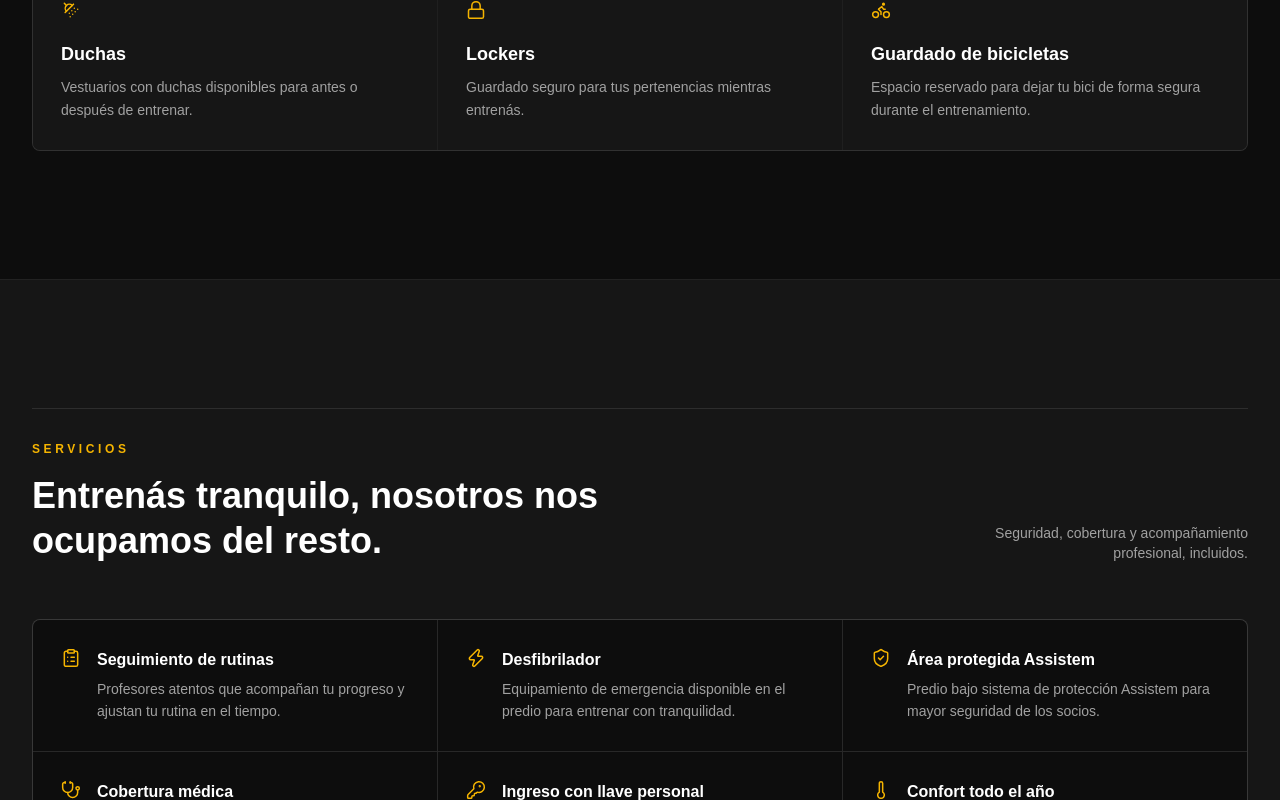
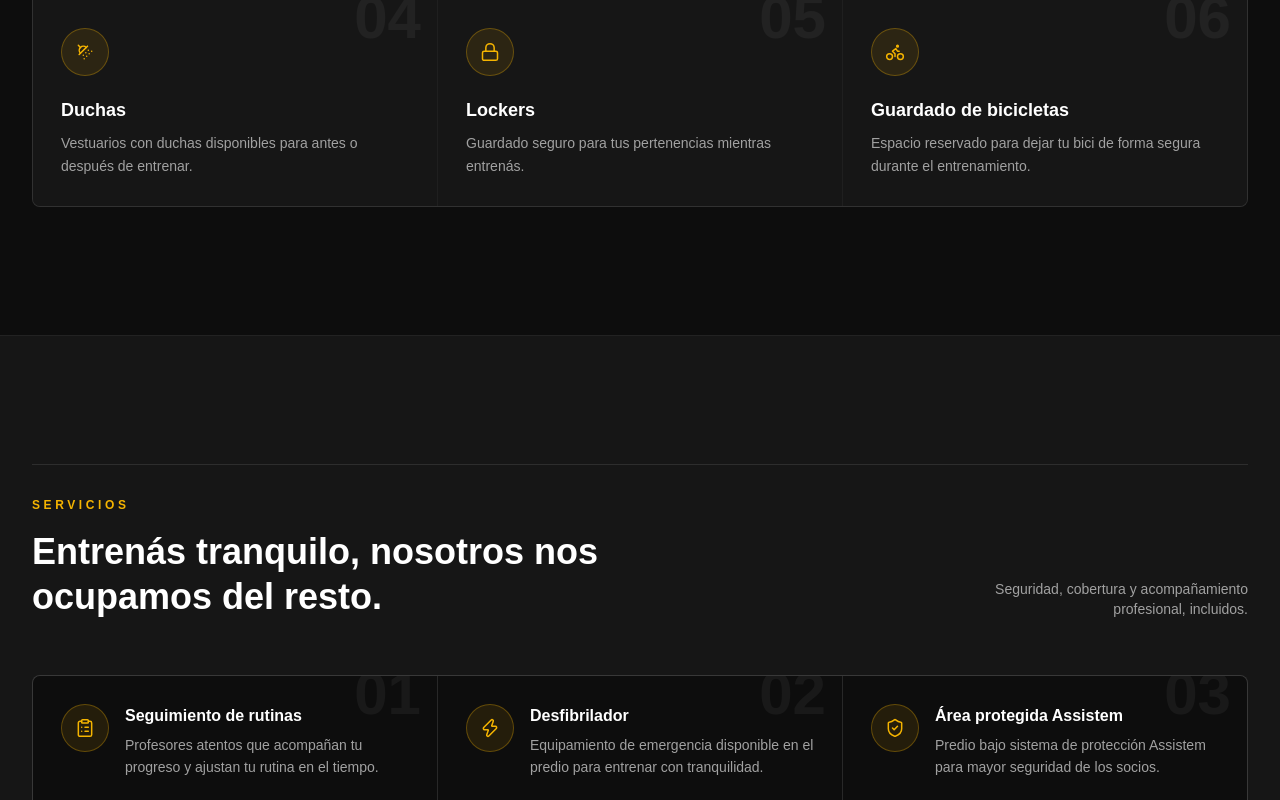
Before and after one commit to SantiagoP-1/gimnasiofox, a Next.js app: page / in a window 1280 px wide. Shown: the part 1740-2540 px from the top of the page. Built offline with nearby package versions, Linux system fonts and the light colour scheme; a web font is replaced by a local one.

Commit message:
Update V12

```diff
--- a/components/Facilities.tsx
+++ b/components/Facilities.tsx
@@ -13,13 +13,24 @@ export default function Facilities() {
         />
 
         <ul className="mt-14 grid grid-cols-1 gap-px overflow-hidden rounded-lg border border-white/8 bg-white/8 sm:grid-cols-2 lg:grid-cols-3">
-          {FACILITIES.map((facility) => {
+          {FACILITIES.map((facility, index) => {
             const Icon = FACILITY_ICONS[facility.icon];
             return (
-              <li key={facility.id} className="bg-fox-charcoal p-7 transition-colors duration-300 hover:bg-fox-charcoal-2">
-                <Icon className="h-5 w-5 text-fox-gold" strokeWidth={1.8} aria-hidden="true" />
-                <h3 className="mt-5 font-display text-lg font-semibold text-fox-white">{facility.title}</h3>
-                <p className="mt-2 text-sm leading-relaxed text-fox-gray">{facility.description}</p>
+              <li
+                key={facility.id}
+                className="relative overflow-hidden bg-fox-charcoal p-7 transition-colors duration-300 hover:bg-fox-charcoal-2"
+              >
+                <span
+                  className="pointer-events-none absolute -top-3 right-4 font-display text-6xl font-extrabold text-white/5 select-none"
+                  aria-hidden="true"
+                >
+                  {String(index + 1).padStart(2, "0")}
+                </span>
+                <span className="relative flex h-12 w-12 items-center justify-center rounded-full border border-fox-gold/30 bg-fox-gold/10">
+                  <Icon className="h-5 w-5 text-fox-gold" strokeWidth={1.8} aria-hidden="true" />
+                </span>
+                <h3 className="relative mt-5 font-display text-lg font-semibold text-fox-white">{facility.title}</h3>
+                <p className="relative mt-2 text-sm leading-relaxed text-fox-gray">{facility.description}</p>
               </li>
             );
           })}
--- a/components/Services.tsx
+++ b/components/Services.tsx
@@ -13,12 +13,23 @@ export default function Services() {
         />
 
         <ul className="mt-14 grid grid-cols-1 gap-px overflow-hidden rounded-lg border border-white/8 bg-white/8 sm:grid-cols-2 lg:grid-cols-3">
-          {SERVICES.map((service) => {
+          {SERVICES.map((service, index) => {
             const Icon = SERVICE_ICONS[service.icon];
             return (
-              <li key={service.id} className="flex gap-4 bg-fox-black p-7 transition-colors duration-300 hover:bg-fox-charcoal-2">
-                <Icon className="h-5 w-5 shrink-0 text-fox-gold" strokeWidth={1.8} aria-hidden="true" />
-                <div>
+              <li
+                key={service.id}
+                className="relative flex gap-4 overflow-hidden bg-fox-black p-7 transition-colors duration-300 hover:bg-fox-charcoal-2"
+              >
+                <span
+                  className="pointer-events-none absolute -top-3 right-4 font-display text-6xl font-extrabold text-white/5 select-none"
+                  aria-hidden="true"
+                >
+                  {String(index + 1).padStart(2, "0")}
+                </span>
+                <span className="relative flex h-12 w-12 shrink-0 items-center justify-center rounded-full border border-fox-gold/30 bg-fox-gold/10">
+                  <Icon className="h-5 w-5 text-fox-gold" strokeWidth={1.8} aria-hidden="true" />
+                </span>
+                <div className="relative">
                   <h3 className="font-display text-base font-semibold text-fox-white">{service.title}</h3>
                   <p className="mt-1.5 text-sm leading-relaxed text-fox-gray">{service.description}</p>
                 </div>
```
